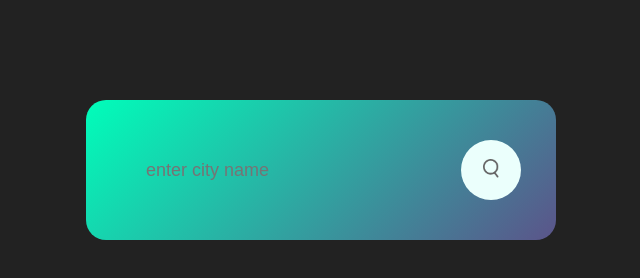
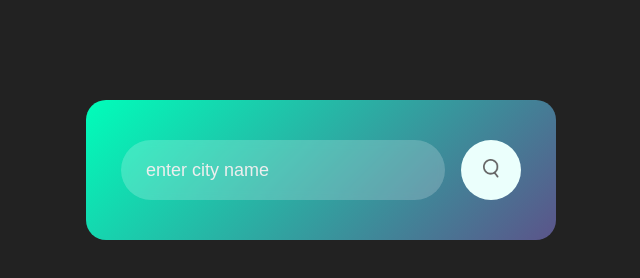
Before and after one commit to aayushmishra321/Weather_App, a plain HTML site: page index.html in a window 1280 px wide. Shown: the whole page, without its empty margins (319-959 px from the left). Drawn offline with Linux system fonts and the light colour scheme.

Commit message:
Update style.css

```diff
--- a/style.css
+++ b/style.css
@@ -27,17 +27,22 @@ body{
     justify-content: space-between;
 }
 
-.search input{
+.search input {
     border: 0;
     outline: 0;
-    background: 0;
-    color: #555;
+    background: rgba(255, 255, 255, 0.2);
+    color: #fff;
     padding: 10px 25px;
     height: 60px;
     border-radius: 30px;
     flex: 1;
     margin-right: 16px;
     font-size: 18px;
+    backdrop-filter: blur(5px);
+}
+
+.search input::placeholder {
+    color: #eee;
 }
 
 .search button{
```
